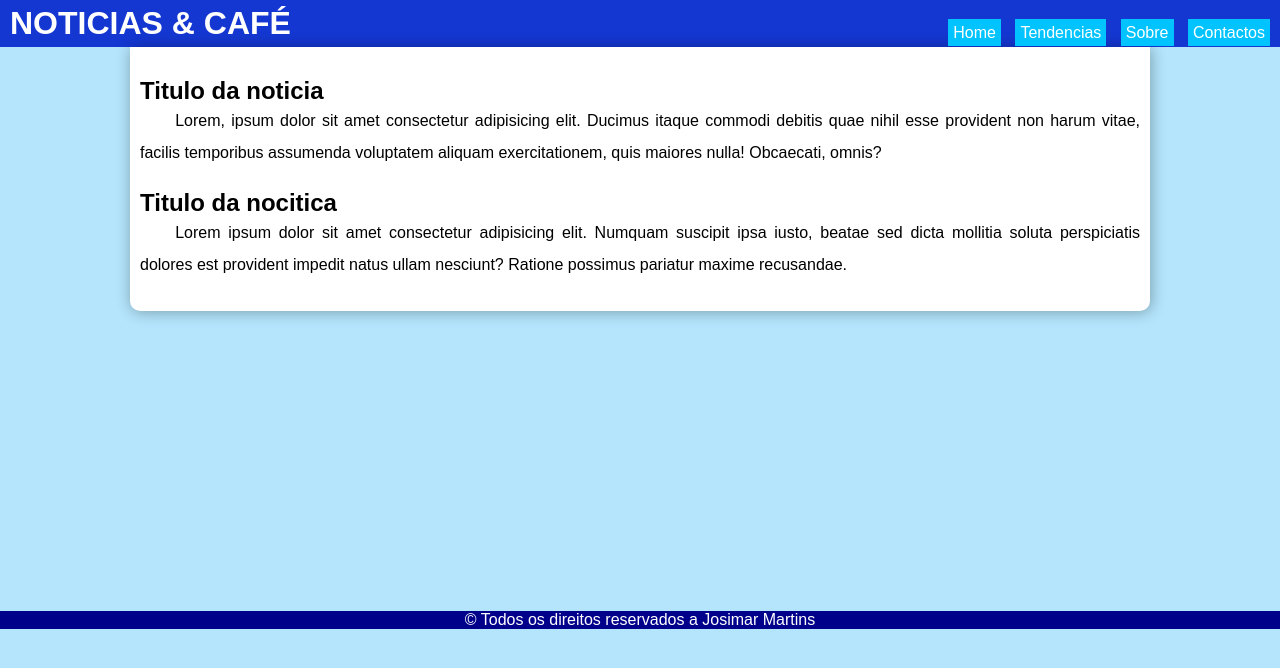
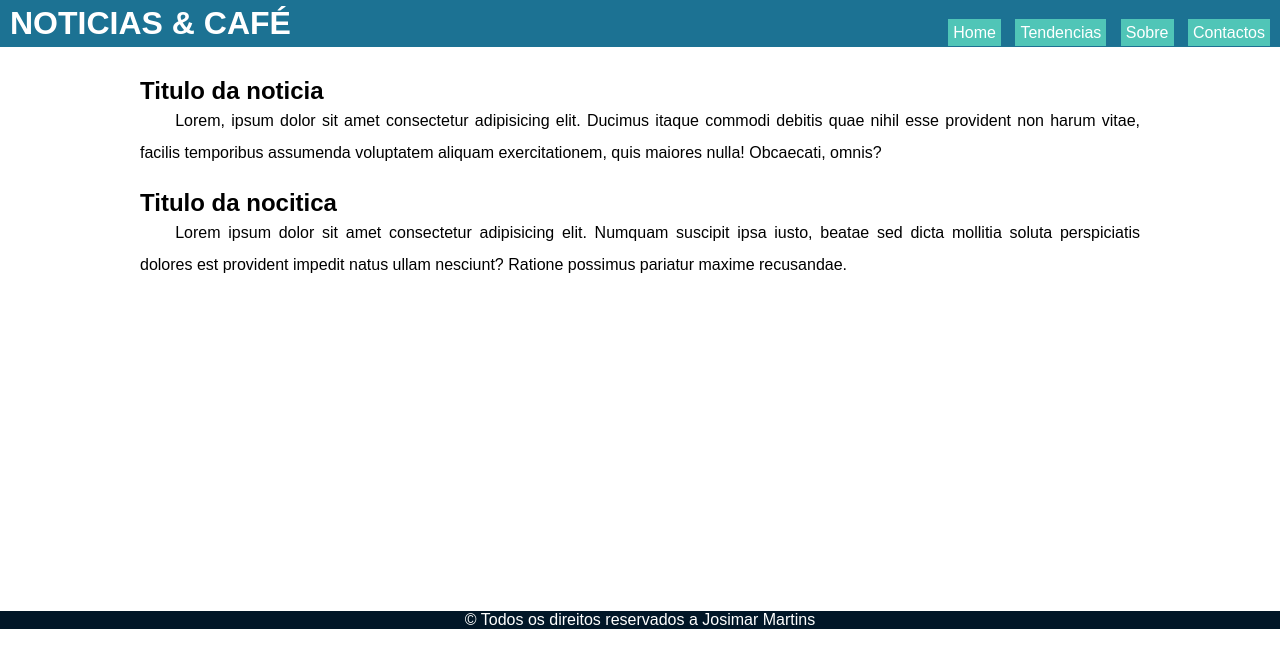
Before and after one commit to josemarmartins21/noticiasecafe, a plain HTML site: page index.html in a window 1280 px wide. Drawn offline with Linux system fonts and the light colour scheme.

Commit message:
atualizei as cores
Coloquei uma nova cor para o header, footer, links do menu

```diff
--- a/estilos/style.css
+++ b/estilos/style.css
@@ -1,4 +1,10 @@
 @charset "UTF-8";
+:root {
+    --fonte-principal: #1C7293;
+    --font-destaques: #50C5B7;
+    --font-footer: #011627;
+}
+
 
 * {
     margin: 0px;
@@ -8,11 +14,11 @@
 body {
     font-family: Arial, Helvetica, sans-serif;
     box-sizing: border-box;
-    background-color: rgb(180, 229, 252);
+    background-color: white;
 }
 
 header {
-    background-color: rgb(20, 55, 209);
+    background-color: #1C7293;
     display: flex;
     justify-content: space-between;
     align-items: flex-end;
@@ -30,19 +36,18 @@ nav > a {
     color: white;
     padding: 5px;
     margin: 5px 5px 0px 5px;
-    background-color: rgb(0, 195, 255);
+    background-color: var(--font-destaques);
 }
 
 main {
     max-width: 1000px;
     min-width: 300px;
-    background-color: white;
     border-bottom-left-radius: 10px;
     border-bottom-right-radius: 10px;
     margin: 0px auto;
     padding: 10px;
     margin-bottom: 300px;
-    box-shadow: 1px 1px 15px rgba(0, 0, 0, 0.322);
+
 
 }
 
@@ -67,7 +72,7 @@ ul {
 }
 
 footer {
-    background-color: darkblue;
+    background-color: var(--font-footer);
 
 }
 
```
